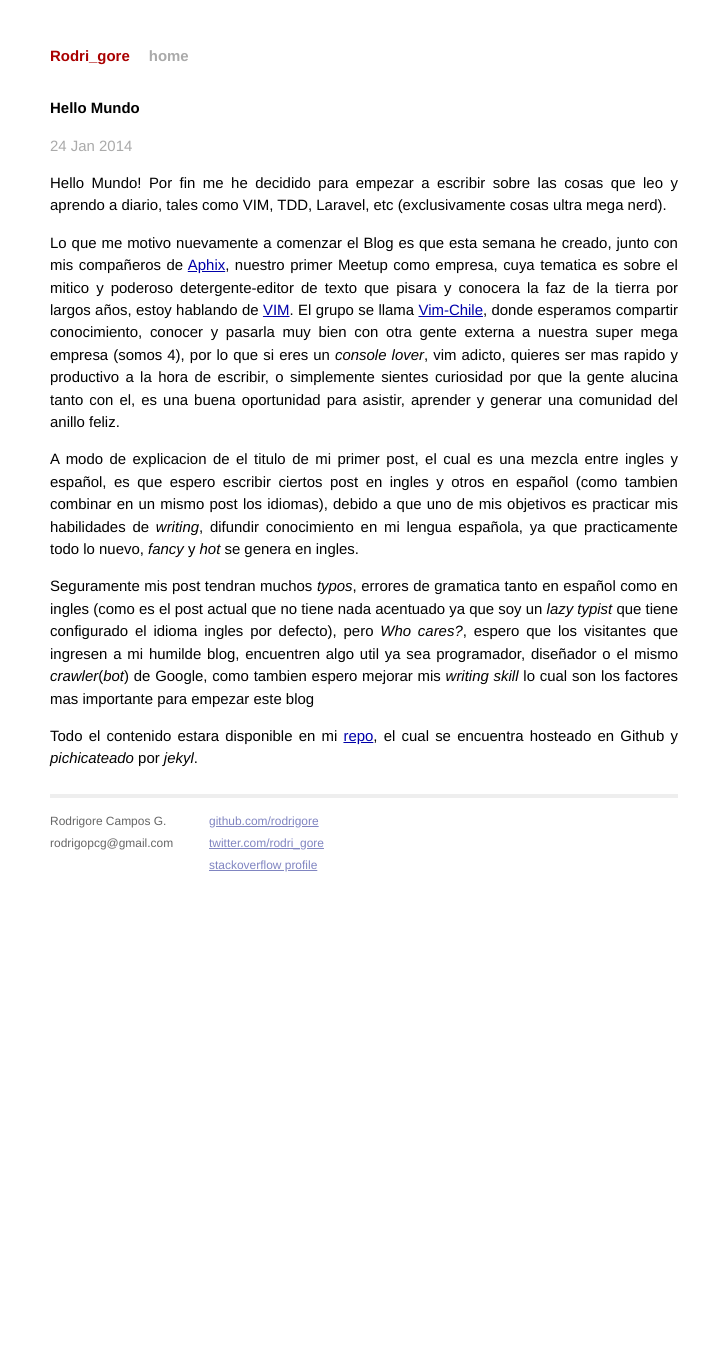
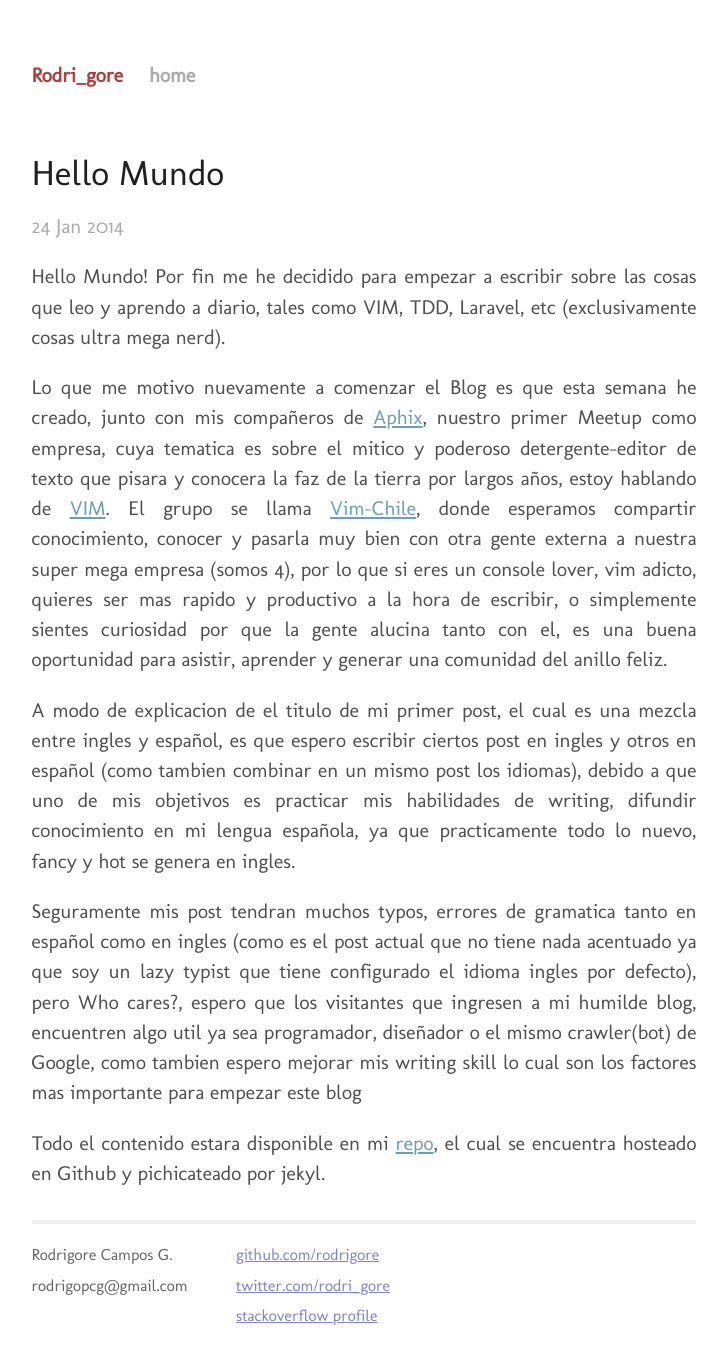
Before and after one commit to rodrigore/rodrigore.github.io, a Jekyll site: the page built from _posts/2014-01-24-hello-mundo.md, in a window 1280 px wide. Shown: the whole page, without its empty margins (276-1003 px from the left). Built offline with Jekyll 4.4.1, drawn with Linux system fonts in a browser that asks for light colours; before the commit the page ends 945 px from its top, so only the background shows below that.

Commit message:
Change style: Testing new font (Molengo), update links color(base16 color), title and text format.

```diff
--- a/_layouts/default.html
+++ b/_layouts/default.html
@@ -5,6 +5,9 @@
     <meta http-equiv="X-UA-Compatible" content="IE=edge,chrome=1">
     <title>{{ page.title }}</title>
     <meta name="viewport" content="width=device-width">
+
+    <link href='http://fonts.googleapis.com/css?family=Molengo:700,400' rel='stylesheet' type='text/css'>
+    <link rel="stylesheet" href="/css/reset.css">
 
     <!-- syntax highlighting CSS -->
     <link rel="stylesheet" href="/css/syntax.css">
@@ -14,8 +17,6 @@
 
   </head>
   <body>
-
-        <div class="container">
     <div class="site">
       <div class="header">
         <h1 class="title"><a href="/">{{ site.name }}</a></h1>
@@ -40,7 +41,6 @@
         </div>
       </div>
     </div>
-        </div> <!-- /container -->
 
 </body>
 </html>
--- a/_layouts/post.html
+++ b/_layouts/post.html
@@ -1,9 +1,11 @@
 ---
 layout: default
 ---
-<h2>{{ page.title }}</h2>
-<p class="meta">{{ page.date | date_to_string }}</p>
 
 <div id="post">
-{{ content }}
+  <h2>{{ page.title }}</h2>
+
+  <p class="meta">{{ page.date | date_to_string }}</p>
+
+  {{ content }}
 </div>
--- a/css/main.css
+++ b/css/main.css
@@ -13,21 +13,23 @@
 html, body { height: 100%; }
 
 body {
+  color: #505050;
   background-color: #FFF;
-  font: 13.34px Helvetica, Arial, sans-serif;
+  font: 18px "Molengo", "Georgia", "Times New Roman", serif;
   font-size: small;
   text-align: center;
 }
 
 h1, h2, h3, h4, h5, h6 {
+  color: #202020;
   font-size: 100%; }
 
 h1 { margin-bottom: 1em; }
 p { margin: 1em 0; }
 
-a         { color: #00a; }
-a:hover   { color: #000; }
-a:visited { color: #a0a; }
+a         { color: #6a9fb5; }
+a:hover   { color: #f4bf75; }
+a:visited { color: #aa759f; }
 
 table {
   font-size: inherit;
@@ -61,9 +63,10 @@ ul.posts span {
 /*****************************************************************************/
 
 .site {
-  font-size: 115%;
+  font-size: 155%;
   text-align: justify;
-  width: 42em;
+  width: 90%;
+  max-width: 33em;
   margin: 3em auto 2em;
   line-height: 1.5em;
 }
@@ -79,11 +82,11 @@ ul.posts span {
 }
 
 .site .header h1.title a {
-  color: #a00;
+  color: #ac4142;
 }
 
 .site .header h1.title a:hover {
-  color: #000;
+  color: #d28445;
 }
 
 .site .header a.extra {
@@ -92,7 +95,7 @@ ul.posts span {
 }
 
 .site .header a.extra:hover {
-  color: #000;
+  color: #d28445;
 }
 
 .site .meta {
@@ -132,6 +135,12 @@ ul.posts span {
 /*
 /*****************************************************************************/
 
+#post h2 {
+  font-size: 175%;
+  margin: 0.7em 0 0.5em 0;
+  line-height: 1em;
+}
+
 /* standard */
 #post pre {
   border: 1px solid #ddd;
--- /dev/null
+++ b/css/reset.css
@@ -0,0 +1,36 @@
+/*
+Eric Meyer's CSS Reset <http://meyerweb.com/eric/tools/css/reset/>
+*/
+a, abbr, acronym, address, applet, article, aside, audio, b, big,
+blockquote, body, canvas, caption, center, cite, code, dd, del,
+details, dfn, div, dl, dt, em, embed, fieldset, figcaption, figure,
+footer, form, h1, h2, h3, h4, h5, h6, header, hgroup, html, i,
+iframe, img, ins, kbd, label, legend, li, mark, menu, nav, object,
+ol, output, p, pre, q, ruby, s, samp, section, small, span, strike,
+strong, sub, summary, sup, table, tbody, td, tfoot, th, thead, time,
+tr, tt, u, ul, var, video {
+border: 0;
+font-size: 100%;
+font: inherit;
+margin: 0;
+padding: 0;
+vertical-align: baseline;
+}
+article, aside, details, figcaption, figure, footer, header, hgroup,
+menu, nav, section {
+display: block;
+}
+ol, ul {
+list-style: none;
+}
+blockquote, q {
+quotes: none;
+}
+blockquote:after, blockquote:before, q:after, q:before {
+content: '';
+content: none;
+}
+table {
+border-collapse: collapse;
+border-spacing: 0;
+}
```
Lines whose indentation alone changed are shown as unchanged.
